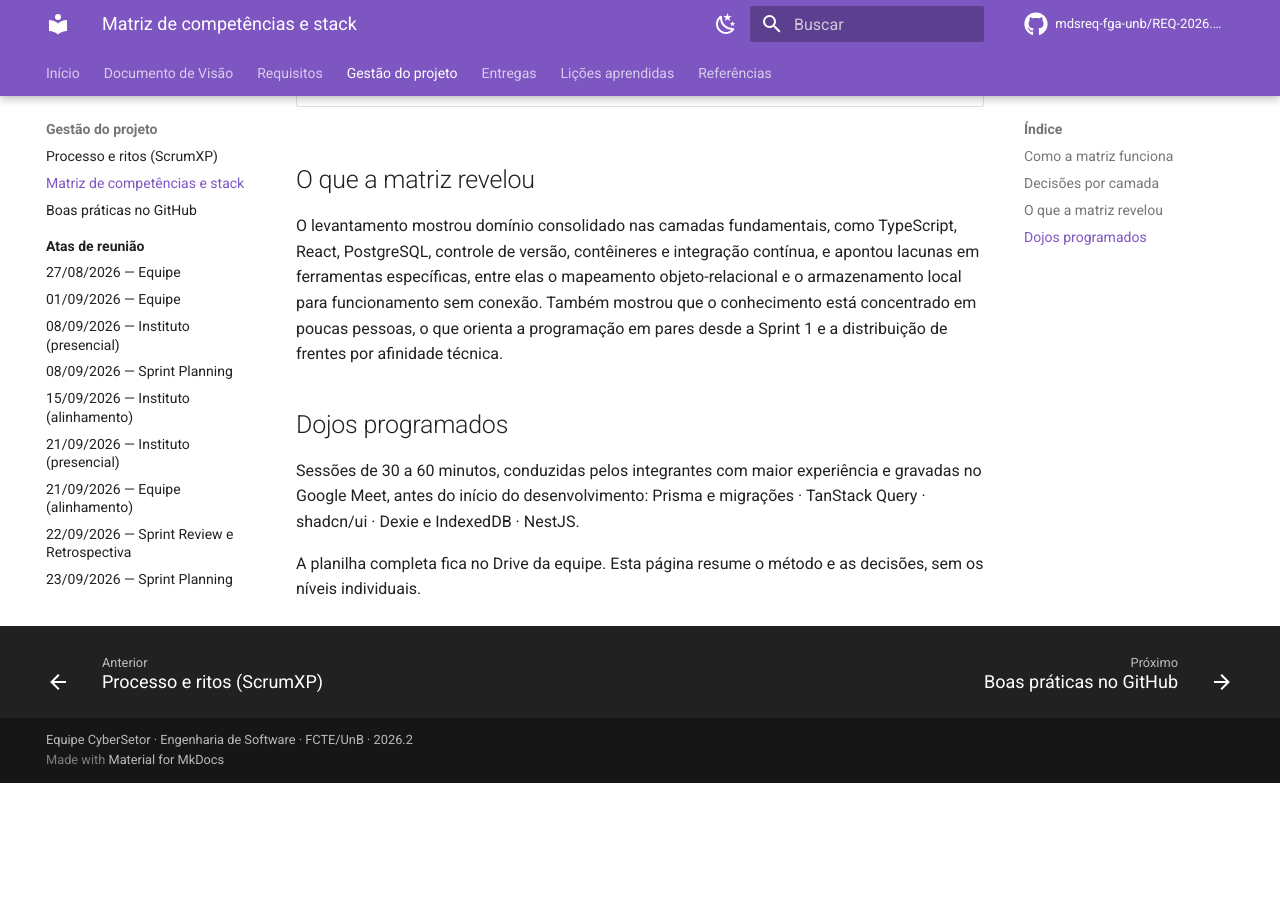
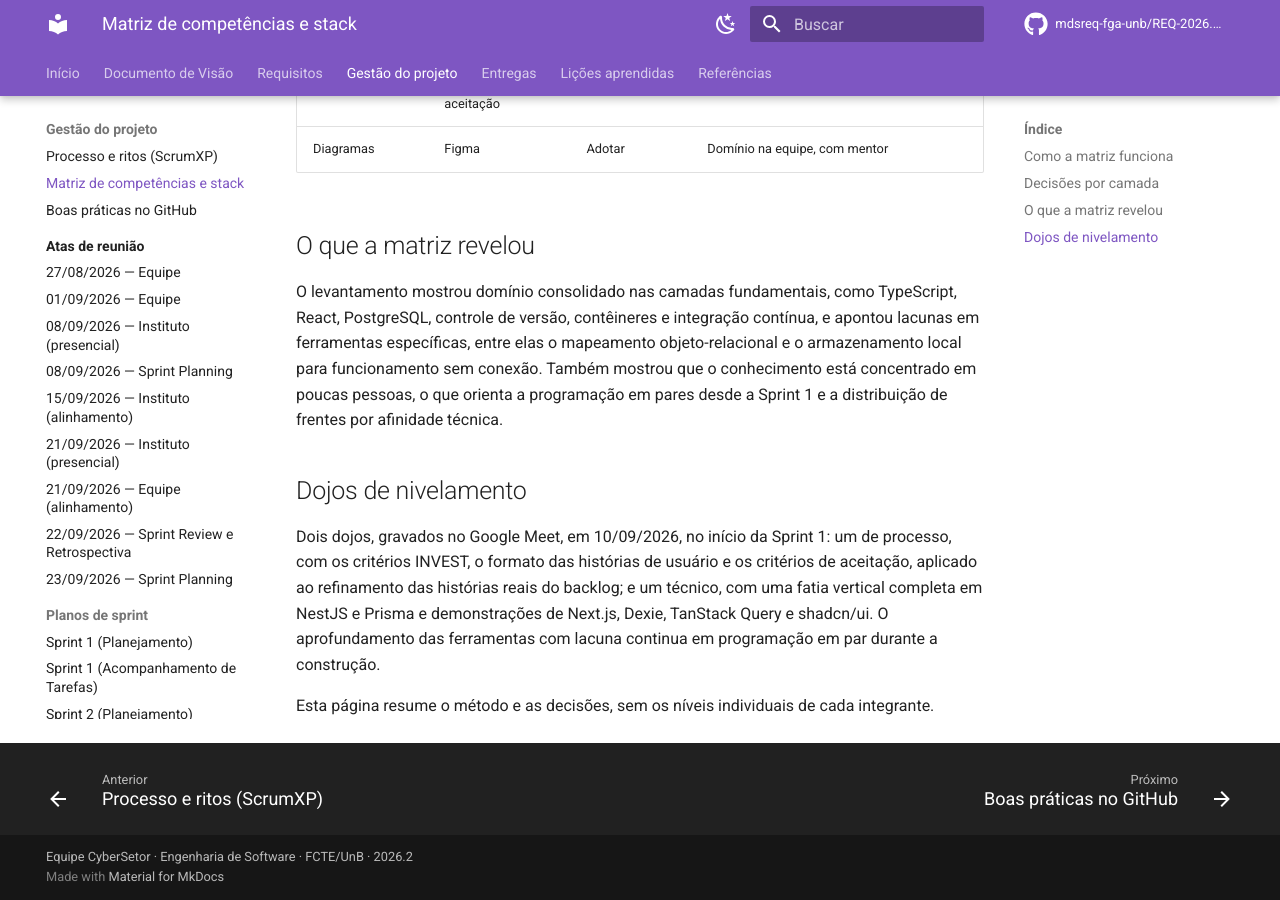
Before and after one commit to mdsreq-fga-unb/REQ-2026.2-T02-CyberSetor, an MkDocs documentation site: the page built from docs/gestao/matriz-competencias.md, in a window 1280 px wide and 900 px high, scrolled down 1705 px. Built offline with MkDocs 1.6.1 and Material for MkDocs 9.7.7, drawn with Linux system fonts in a browser that asks for light colours; comment, search, counter and statistics services are not loaded; before the commit the page ends 2488 px from its top, so only the background shows below that; some of the changed text lies outside the part shown.

Commit message:
docs(gestao): registra os dojos realizados e a política das atas

```diff
--- a/docs/gestao/matriz-competencias.md
+++ b/docs/gestao/matriz-competencias.md
@@ -4,6 +4,7 @@
 |---|---|---|---|
 | 03/09/2026 | 1.0 | Registro inicial das decisões técnicas e método da matriz de competências | Equipe CyberSetor |
 | 28/09/2026 | 1.1 | Explicitação do histórico de consolidação (pendência da Sprint 0 sanada no início da Sprint 1) | Daniel Batista |
+| 06/10/2026 | 1.2 | Dojos de nivelamento registrados como realizados, com o conteúdo de cada um | Vinicius Vieira |
 
 A pilha tecnológica citada na seção 2.4 do Documento de Visão não foi escolhida por preferência. Foi decidida a partir de uma matriz de competências preenchida pela equipe entre 02/09 e 03/09/2026 e consolidada integralmente no início da Sprint 1.
 
@@ -33,8 +34,8 @@
 
 O levantamento mostrou domínio consolidado nas camadas fundamentais, como TypeScript, React, PostgreSQL, controle de versão, contêineres e integração contínua, e apontou lacunas em ferramentas específicas, entre elas o mapeamento objeto-relacional e o armazenamento local para funcionamento sem conexão. Também mostrou que o conhecimento está concentrado em poucas pessoas, o que orienta a programação em pares desde a Sprint 1 e a distribuição de frentes por afinidade técnica.
 
-## Dojos programados
+## Dojos de nivelamento
 
-Sessões de 30 a 60 minutos, conduzidas pelos integrantes com maior experiência e gravadas no Google Meet, antes do início do desenvolvimento: Prisma e migrações · TanStack Query · shadcn/ui · Dexie e IndexedDB · NestJS.
+Dois dojos, gravados no Google Meet, em 10/09/2026, no início da Sprint 1: um de processo, com os critérios INVEST, o formato das histórias de usuário e os critérios de aceitação, aplicado ao refinamento das histórias reais do backlog; e um técnico, com uma fatia vertical completa em NestJS e Prisma e demonstrações de Next.js, Dexie, TanStack Query e shadcn/ui. O aprofundamento das ferramentas com lacuna continua em programação em par durante a construção.
 
-A planilha completa fica no Drive da equipe. Esta página resume o método e as decisões, sem os níveis individuais.
+Esta página resume o método e as decisões, sem os níveis individuais de cada integrante.
```
Also changed, not shown: docs/gestao/atas/index.md (+1 -1 lines).
